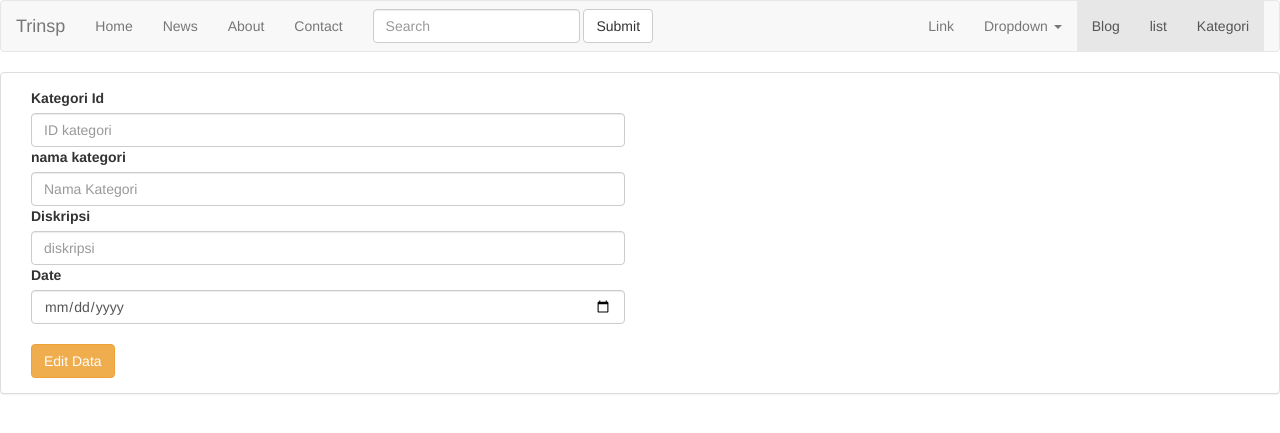
After one commit to zhortha/ciname, a CodeIgniter app: the page made by application/views/kategori/v_editkategori.php in a window 1280 px wide. The commit adds this page. Shown: the top 433 px of the page. Run offline with CodeIgniter, Linux system fonts and the light colour scheme; data that the repository does not hold is empty.

Commit message:
update CRUD kategori

```diff
--- a/application/views/kategori/v_datakategori.php
+++ b/application/views/kategori/v_datakategori.php
@@ -10,7 +10,7 @@
                     <th>No</th>
                     <th>ID</th>
                     <th>Nama kategori</th>
-                    <th>discription/th>
+                    <th>discription</th>
                     <th>date</th>
                     <th>aksi</th>
                 </thead>
@@ -27,7 +27,7 @@
                         <td><?php echo $row->date_created;?></td>
                         <td>
                             <a class="btn btn-warning" href="<?php echo base_url('index.php/kategori/edit/'.$row->cat_id);?>">edit</a>
-                            <a  class="btn btn-danger" href="<?php echo base_url('index.php/kategori/hapuspproses/'.$row->cat_id);?>">delete</a>
+                            <a  class="btn btn-danger" href="<?php echo base_url('index.php/kategori/hapusproses/'.$row->cat_id);?>">delete</a>
                    </tr>
                 </td>
             </div>
--- /dev/null
+++ b/application/views/kategori/v_editkategori.php
@@ -0,0 +1,20 @@
+<?php $this->load->view('header.php');?>
+		<!-- jQuery -->
+<form class="form-horizontal" method="POST" action="<?php echo base_url('index.php/kategori/editproses/'.$data['cat_id']);?>" onsubmit="return cekform();">
+<div class="panel panel-default">
+	<div class="panel-body">
+		<div class="col-md-6">
+			<form role="form">
+					<label>Kategori Id</label>
+						<input class="form-control" type="text" name="cat_id" placeholder="ID kategori" value="<?php echo $data['cat_id'];?>" required>
+
+					<label>nama kategori</label>
+						<input class="form-control" type="text" name="cat_name" placeholder="Nama Kategori" value="<?php echo $data['cat_name'];?>" required ="required">
+
+					<label>Diskripsi</label>
+						<input type="text" class="form-control" name="cat_description" placeholder="diskripsi" value="<?php echo $data['cat_description'];?>" required="required">
+
+					<label>Date</label>
+						<input type="date" class="form-control" type="text" name="date_created" placeholder="tanggal" value="<?php echo $data['date_created'];?>" required="required">
+
+					<br><button href="<?php echo base_url('kategori/m_kategori');?>" type="submit" class="btn btn-warning">Edit Data</button>
```
Also changed, not shown: application/controllers/kategori.php (+11 -10 lines), application/views/kategori/v_hapuskategori.php (added, +20 -0 lines), application/views/kategori/v_tambahkategori.php (+4 -4 lines), 6 other files.
